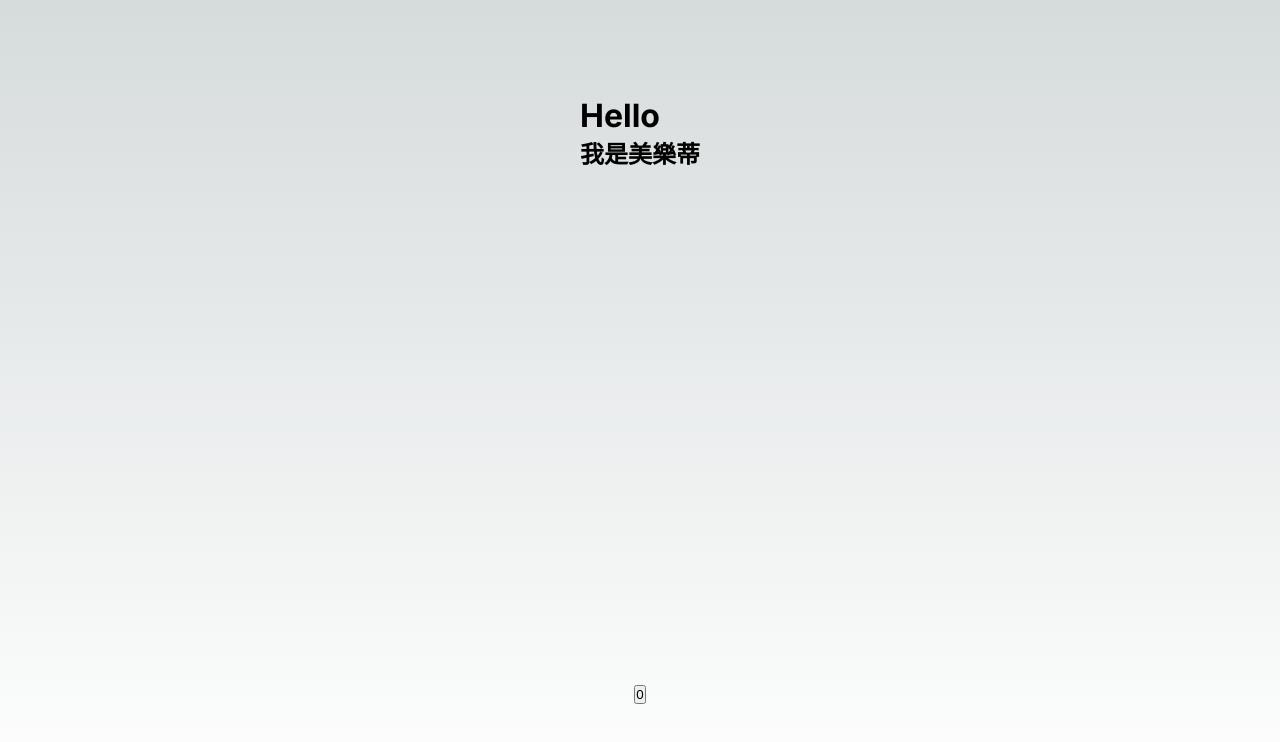
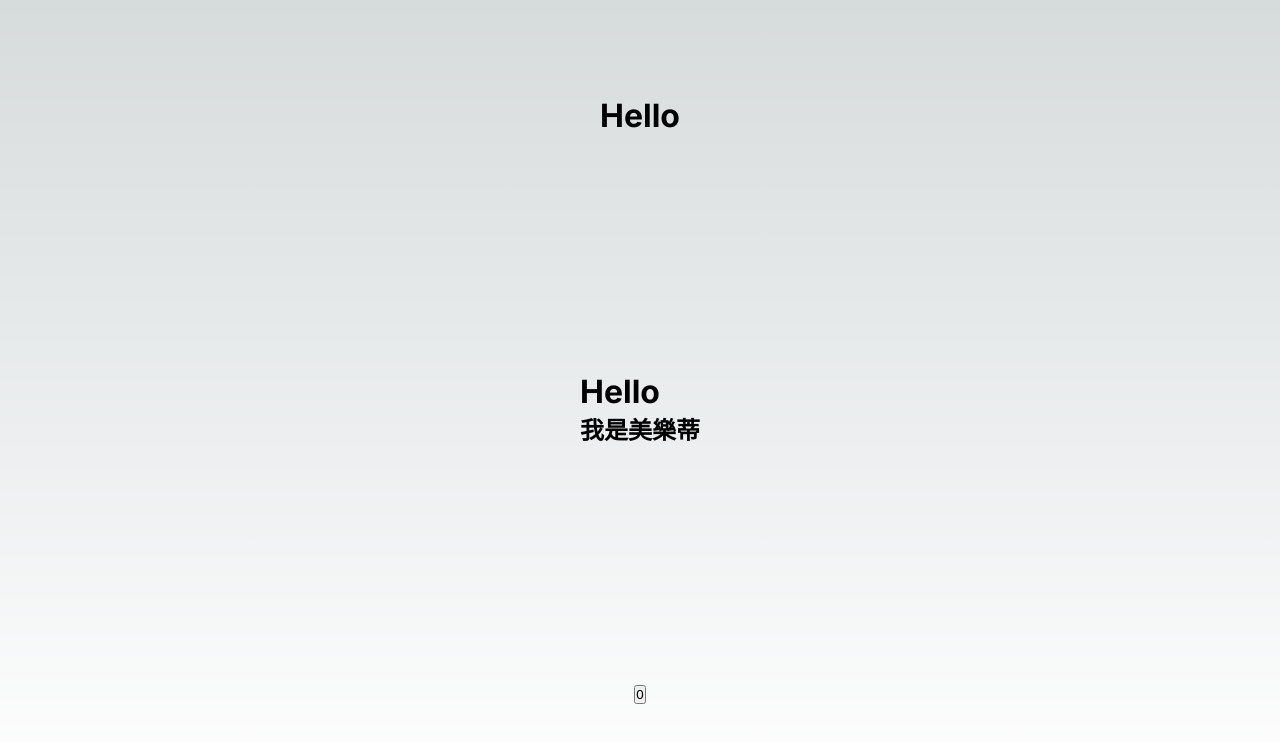
Before and after one commit to MelodyHuang3073/webclass, a Next.js app: page / in a window 1280 px wide. Shown: the top 742 px of the page. Built offline with nearby package versions, Linux system fonts and the light colour scheme.

Commit message:
0920 homereview

```diff
--- a/app/page.tsx
+++ b/app/page.tsx
@@ -1,10 +1,13 @@
-import MyName from './myname'
-import MyButton from './mybutton'
-import styles from './page.module.css'
+import MyName from "./myname";
+import MyButton from "./mybutton";
+import styles from "./page.module.css";
 
 export default function Home() {
-  return (<div className={styles.main}>
-    <MyName/>
-    <MyButton/>
-    </div>)
+  return (
+    <div className={styles.main}>
+      <h1>Hello</h1>
+      <MyName />
+      <MyButton />
+    </div>
+  );
 }
```
